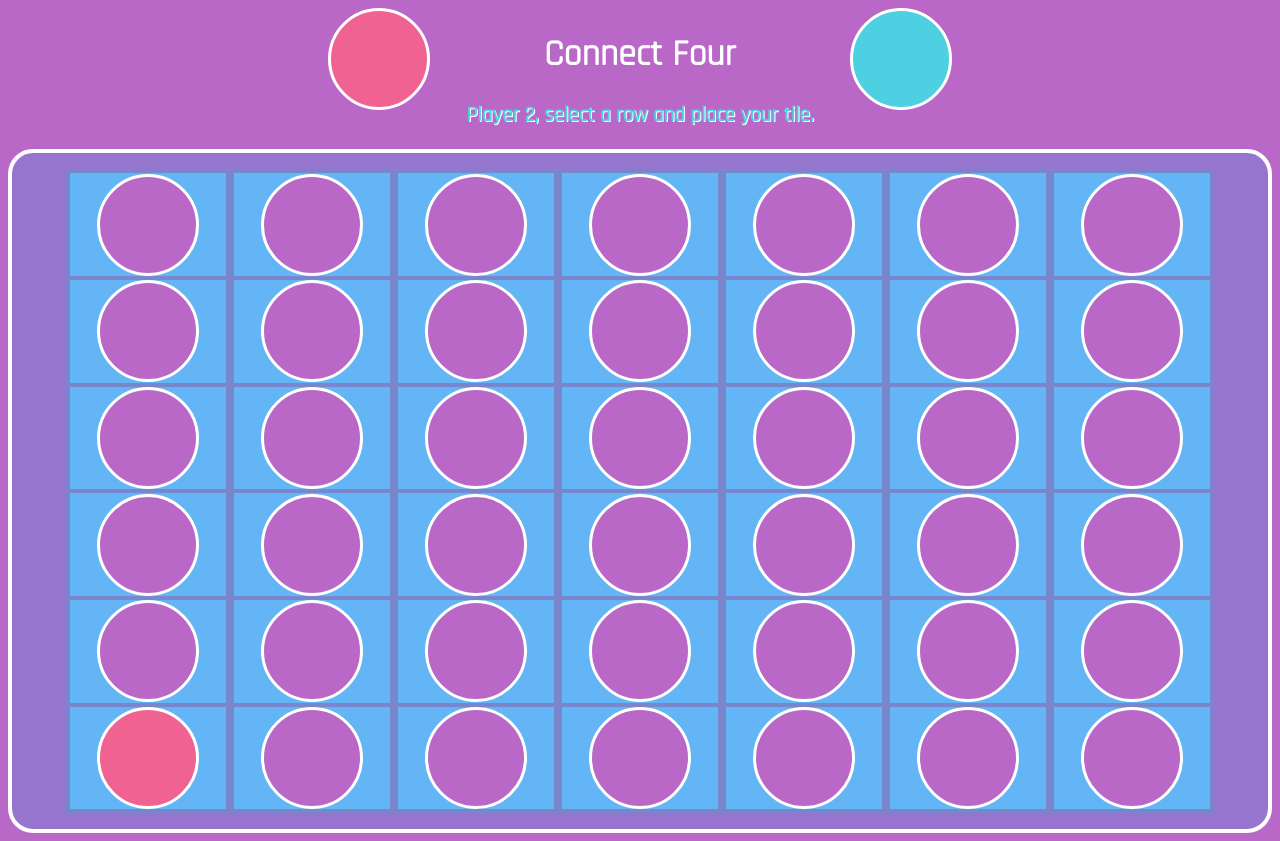
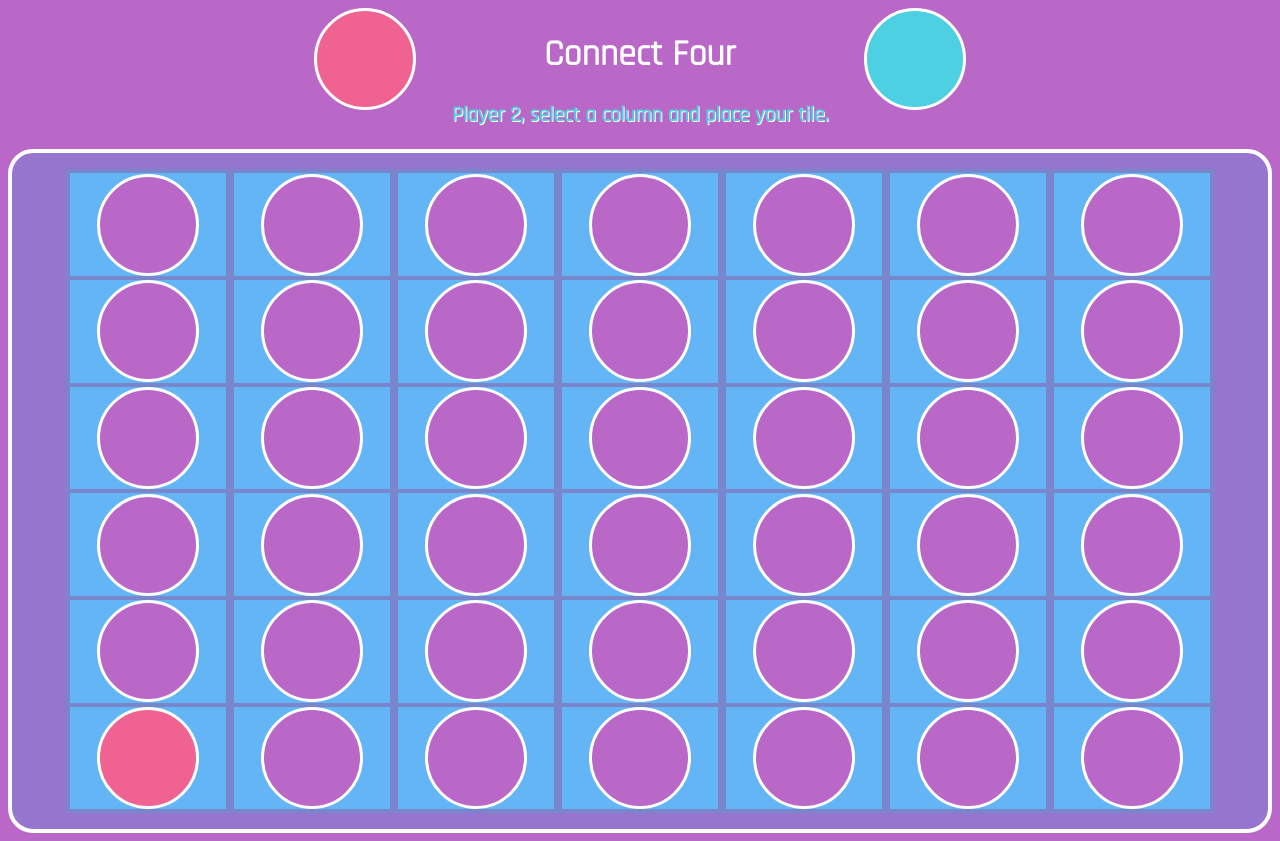
Before and after one commit to hannahgardner96/Arcade-Project, a plain HTML site: page Project1/ConnectFour/index.html in a window 1280 px wide. Both pictures are taken after a click on the element 148 px from the left and 491 px from the top of the page. Drawn offline with Linux system fonts and the light colour scheme.

Commit message:
connect four readme updated

```diff
--- a/Project1/ConnectFour/connectfour.js
+++ b/Project1/ConnectFour/connectfour.js
@@ -39,7 +39,7 @@ const checkAvailability = (square) => {
 };
 const declareTurn = (nextPlayer) => {
     const declareTurnH3 = document.getElementById("declare-turn");
-    declareTurnH3.innerText = `${nextPlayer}, select a row and place your tile.`;
+    declareTurnH3.innerText = `${nextPlayer}, select a column and place your tile.`;
     if (nextPlayer === "Player 1") {
         declareTurnH3.style.color = player1Color;
     }
--- a/Project1/ConnectFour/connectfour.ts
+++ b/Project1/ConnectFour/connectfour.ts
@@ -45,7 +45,7 @@ const checkAvailability = (square: HTMLDivElement) => { // checks the background
 
 const declareTurn = (nextPlayer: string) => {
     const declareTurnH3 = document.getElementById("declare-turn")
-    declareTurnH3.innerText = `${nextPlayer}, select a row and place your tile.`
+    declareTurnH3.innerText = `${nextPlayer}, select a column and place your tile.`
     if (nextPlayer === "Player 1") {
         declareTurnH3.style.color = player1Color
     } else {
--- a/Project1/ConnectFour/index.html
+++ b/Project1/ConnectFour/index.html
@@ -15,7 +15,7 @@
         </div>
         <div id = "introtext">
             <h1>Connect Four</h1>
-            <h3 id = "declare-turn">Player 1, select a row and place your tile.</h3>
+            <h3 id = "declare-turn">Player 1, select a column and place your tile.</h3>
         </div>
         <div>
             <div class = "circle" id = "player2"></div>
```
Also changed, not shown: README.md.
